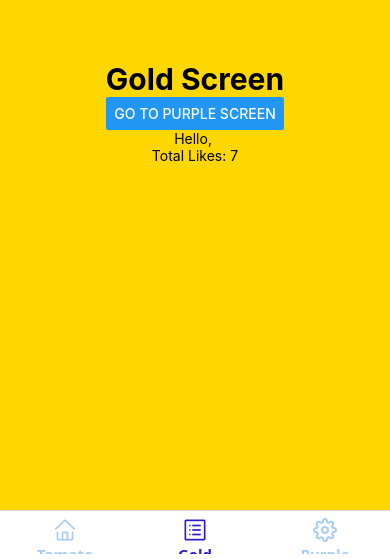
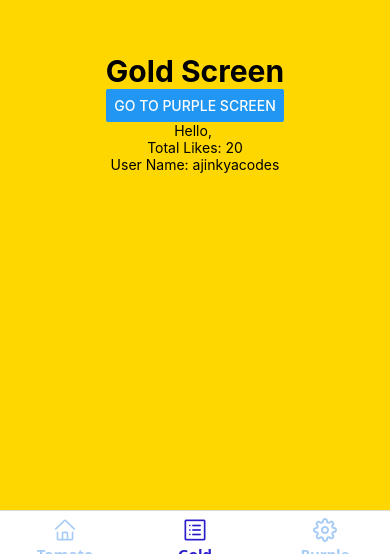
Before and after one commit to ajinkyacodes/rn-ui-design, a React Native app: screen /GoldScreen in a window 390 px wide. Shown: the part 285-844 px from the top of the page. Built offline with nearby package versions, Linux system fonts and the light colour scheme.

Commit message:
created store and used useSelector redux hook to update data on screens

```diff
--- a/src/container/EnableNavigation.tsx
+++ b/src/container/EnableNavigation.tsx
@@ -3,12 +3,16 @@ import React from 'react';
 import { NavigationContainer } from '@react-navigation/native';
 import MainStackNavigator from '../navigation/MainStackNavigator';
 import MyTabs from '../navigation/BottomTabs';
+import { Provider } from 'react-redux';
+import store from '../store/store';
 
 const EnableNavigation = () => {
 	return (
-		<NavigationContainer>
-			<MyTabs />
-		</NavigationContainer>
+		<Provider store={store}>
+			<NavigationContainer>
+				<MyTabs />
+			</NavigationContainer>
+		</Provider>
 	);
 };
 
--- a/src/pages/GoldScreen.tsx
+++ b/src/pages/GoldScreen.tsx
@@ -1,8 +1,12 @@
 import { Button, StyleSheet, Text, View } from 'react-native';
 import React, { useState } from 'react';
 import { useNavigation, useRoute } from '@react-navigation/native';
+import { useSelector } from 'react-redux';
 
 const GoldScreen = () => {
+	const totalLikes = useSelector((state) => state.totalLikes);
+	const userName = useSelector((state) => state.userName);
+
 	const navigation = useNavigation();
 
 	const { name, params } = useRoute();
@@ -17,7 +21,8 @@ const GoldScreen = () => {
 				onPress={() => navigation.navigate('PurpleScreen')}
 			/>
 			<Text>Hello, {params?.name}</Text>
-			<Text>Total Likes: 7</Text>
+			<Text>Total Likes: {totalLikes}</Text>
+			<Text>User Name: {userName}</Text>
 		</View>
 	);
 };
--- a/src/pages/PurpleScreen.tsx
+++ b/src/pages/PurpleScreen.tsx
@@ -1,12 +1,16 @@
 import { StyleSheet, Text, View } from 'react-native';
 import React from 'react';
+import { useSelector } from 'react-redux';
 
 const PurpleScreen = () => {
+	const totalLikes = useSelector((state) => state.totalLikes);
+	const userName = useSelector((state) => state.userName);
 
 	return (
 		<View style={styles.container}>
 			<Text style={styles.text}>Purple Screen</Text>
-			<Text>Total Likes: 7</Text>
+			<Text>Total Likes: {totalLikes}</Text>
+			<Text>User Name: {userName}</Text>
 		</View>
 	);
 };
--- a/src/pages/TomatoScreen.tsx
+++ b/src/pages/TomatoScreen.tsx
@@ -1,9 +1,11 @@
 import { Button, StyleSheet, Text, View } from 'react-native';
 import React, { useState } from 'react';
 import { useNavigation } from '@react-navigation/native';
+import { useSelector } from 'react-redux';
 
 const TomatoScreen = () => {
-	const [totalLikes, setTotalLikes] = useState(9);
+	const totalLikes = useSelector((state) => state.totalLikes);
+	const userName = useSelector((state) => state.userName);
 
 	const navigation = useNavigation();
 
@@ -25,7 +27,8 @@ const TomatoScreen = () => {
 				Name: Codes
 			</Text>
 			<Text>Total Likes: {totalLikes}</Text>
-			<Button title='Like' onPress={()=>setTotalLikes(totalLikes+1)} />
+			<Text>User Name: {userName}</Text>
+			{/* <Button title='Like' onPress={() => setTotalLikes(totalLikes + 1)} /> */}
 		</View>
 	);
 };
--- a/src/store/reducers/dataReducer.ts
+++ b/src/store/reducers/dataReducer.ts
@@ -1,5 +1,6 @@
 const initialState = {
-	totalLikes: 9,
+	totalLikes: 20,
+    userName: 'ajinkyacodes'
 };
 
 export const dataReducer = (state = initialState, action) => {
--- /dev/null
+++ b/src/store/store.ts
@@ -0,0 +1,6 @@
+import { createStore } from 'redux';
+import { dataReducer } from './reducers/dataReducer';
+
+const store = createStore(dataReducer);
+
+export default store;
```
